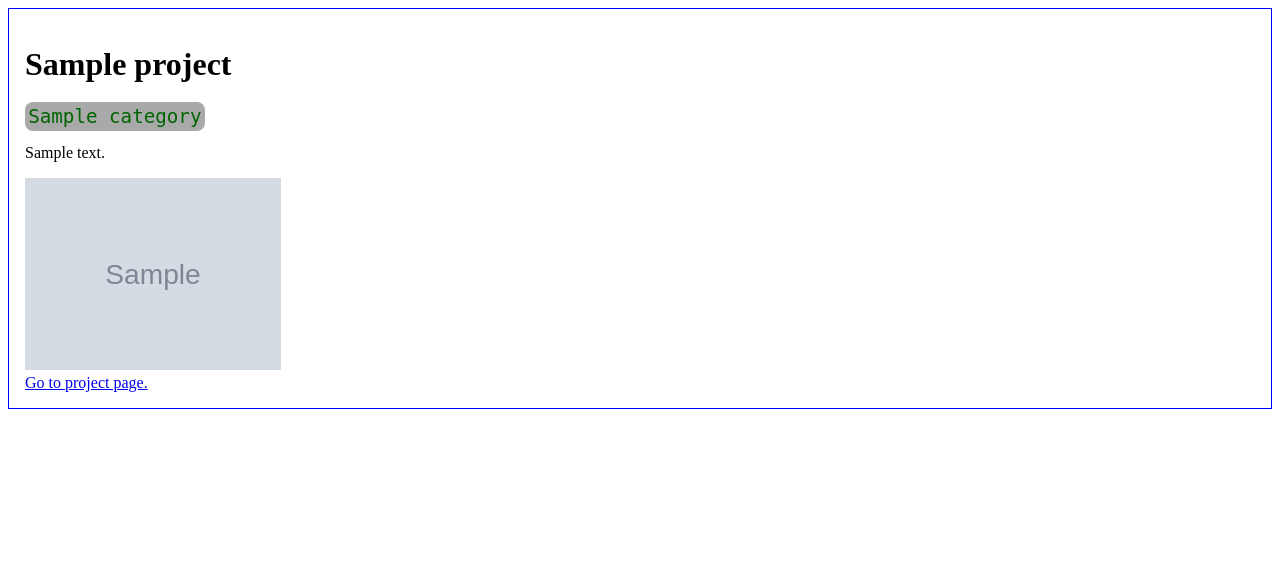
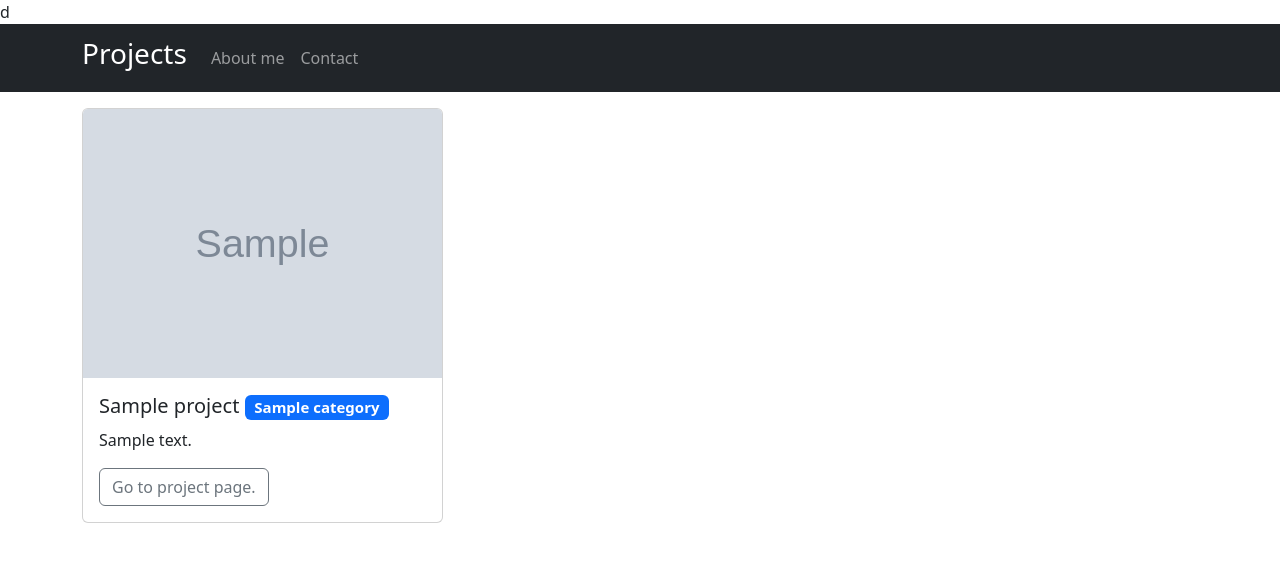
Before and after one commit to tomhaeck/portfolio, a Django app: page / in a window 1280 px wide. Shown: the top 562 px of the page. Run offline with Django 5.2, Linux system fonts and the light colour scheme; tables that the repository leaves empty hold one stand-in row (values such as "Sample post"); grey boxes marked "Sample" are stand-in pictures.

Commit message:
all_projects template

```diff
--- a/projects/templates/projects/all_projects.html
+++ b/projects/templates/projects/all_projects.html
@@ -1,47 +1,26 @@
-<!DOCTYPE html>
-<html lang="en">
-<head>
-    <meta charset="UTF-8">
-    <title>Projects</title>
-    <style>
-        div.project {
-            border: 1px solid blue;
-            padding: 1rem;
-            margin-bottom: 1rem;
-        }
-        p.project-category {
-            color: darkgreen;
-            background-color: darkgrey;
+ d{% extends 'projects/base.html' %}
 
-            font-family: monospace;
-            font-size: 1.2rem;
+{% block content %}
 
-            display: inline;
-            border-radius: 0.5rem;
-            padding: 0.2rem;
-        }
-        img {
-            width: 20vw;
-        }
-    </style>
-</head>
-<body>
-
+<div class="row g-3">
 {% for project in projects %}
-    <div class="project">
-        <h1>{{ project.title }}</h1>
-        <p class="project-category">{{ project.category }}</p>
-        <p>{{ project.description }}</p>
-
-        <div>
-        {% if project.cover_image %}
-            <img src="{{ project.cover_image.url }}" alt="{{ project.title }}">
-        {% endif %}
+    <div class="col-md-4 d-flex">
+        <div class="card h-100">
+            {% if project.cover_image %}
+                <img class="card-img-top" src="{{ project.cover_image.url }}" alt="{{ project.title }}">
+            {% else %}
+                <img class="card-img-top"
+                     src="https://dummyimage.com/400x600/ccc/fff.png&text=Not+available"
+                     alt="{{ project.title }}">
+            {% endif %}
+            <div class="card-body">
+                <h5 class="card-title">{{ project.title }} <span class="badge text-bg-primary">{{ project.category }}</span></h5>
+                <p class="card-text">{{ project.description }}</p>
+                <a href="{% url 'project_detail' project.id %}" class="btn btn-outline-secondary">Go to project page.</a>
+            </div>
         </div>
-
-        <a href="{% url 'project_detail' project.id %}">Go to project page.</a>
     </div>
 {% endfor %}
+</div>
 
-</body>
-</html>
+{% endblock %}
```
